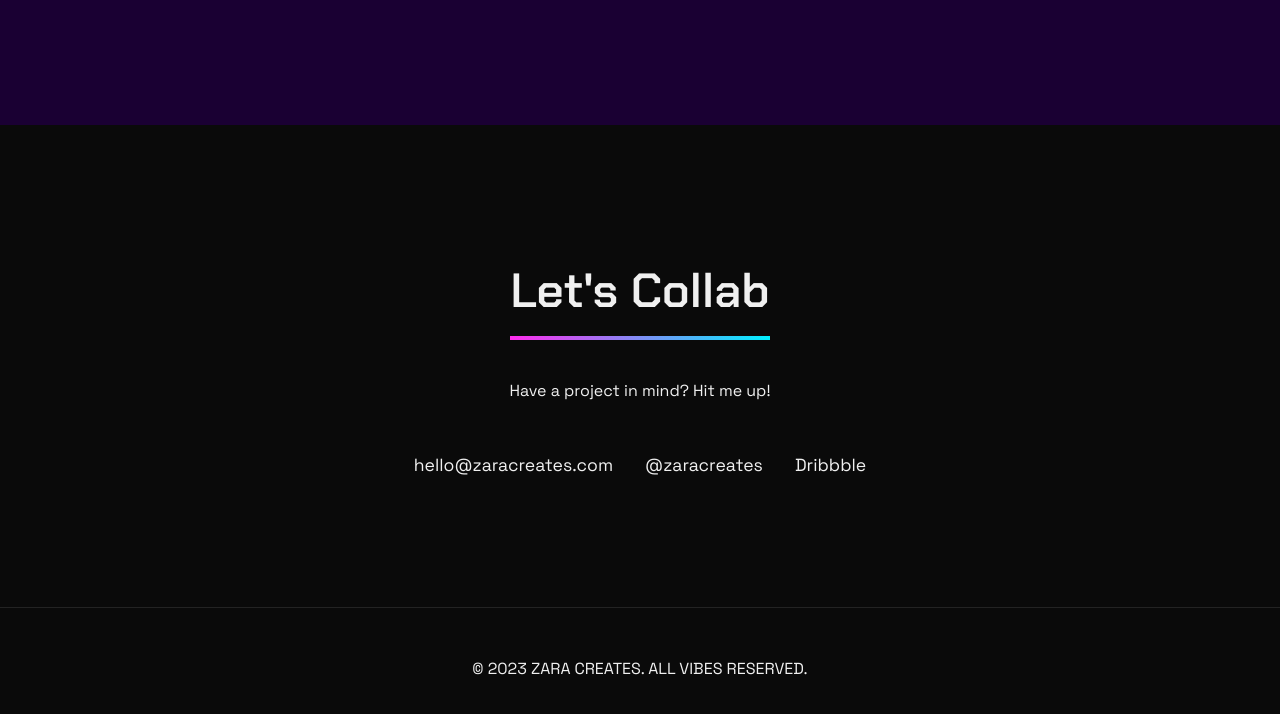
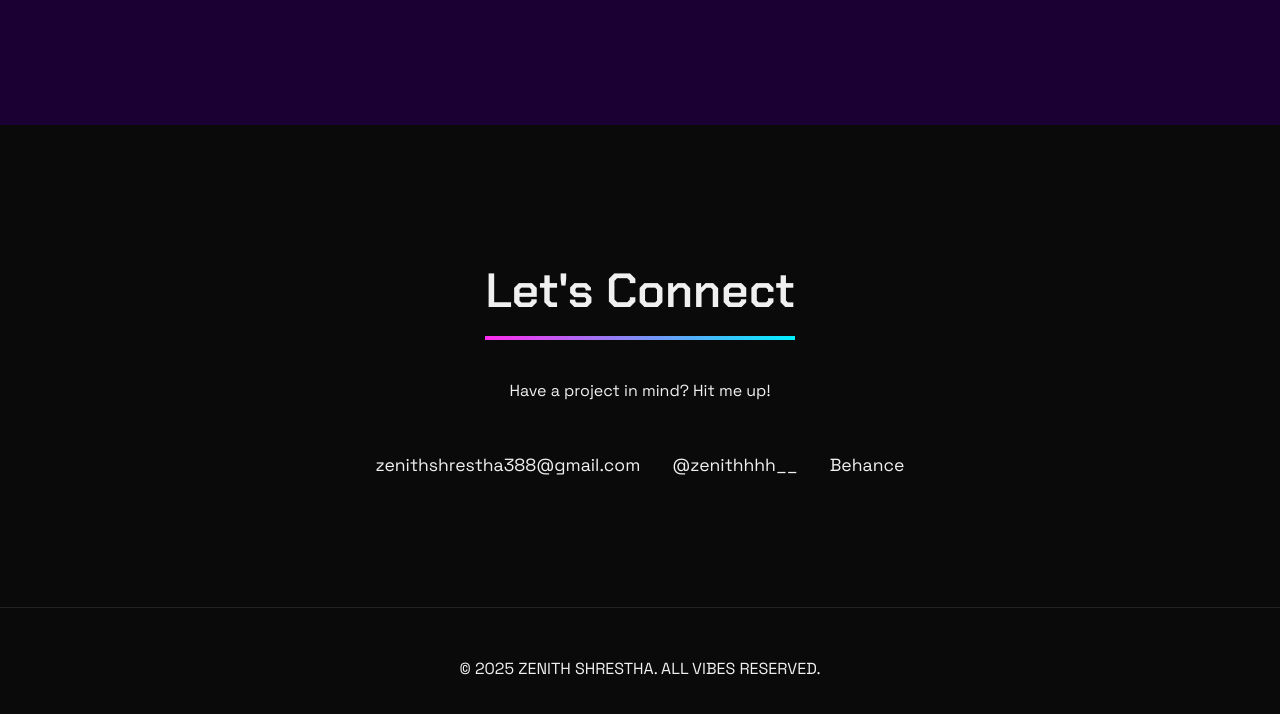
Before and after one commit to ZenithShrestha/zanith-portfolio, a plain HTML site: page index.html in a window 1280 px wide. Shown: the part 2400-3114 px from the top of the page. Drawn offline with nearby package versions, Linux system fonts and the light colour scheme.

Commit message:
Update index.html

```diff
--- a/index.html
+++ b/index.html
@@ -560,23 +560,23 @@
   </section>
 
   <section class="contact" id="contact">
-    <h2 class="section-title animate-in">Let's Collab</h2>
+    <h2 class="section-title animate-in">Let's Connect</h2>
     <p class="animate-in" style="transition-delay: 0.1s">Have a project in mind? Hit me up!</p>
     <div class="contact-links">
-      <a href="mailto:hello@zaracreates.com" class="contact-link animate-in" style="transition-delay: 0.2s">
-        <span>hello@zaracreates.com</span>
+      <a href="mailto:zenithshrestha388@gmail.com" class="contact-link animate-in" style="transition-delay: 0.2s">
+        <span>zenithshrestha388@gmail.com</span>
       </a>
-      <a href="https://instagram.com/zaracreates" class="contact-link animate-in" style="transition-delay: 0.3s">
-        <span>@zaracreates</span>
+      <a href="https://instagram.com/zenithhhh__" class="contact-link animate-in" style="transition-delay: 0.3s">
+        <span>@zenithhhh__</span>
       </a>
-      <a href="https://dribbble.com/zaracreates" class="contact-link animate-in" style="transition-delay: 0.4s">
-        <span>Dribbble</span>
+      <a href="https://www.behance.net/zenithshrestha" class="contact-link animate-in" style="transition-delay: 0.4s">
+        <span>Behance</span>
       </a>
     </div>
   </section>
 
   <footer class="animate-in" style="transition-delay: 0.5s">
-    <p>© 2023 ZARA CREATES. ALL VIBES RESERVED.</p>
+    <p>© 2025 ZENITH SHRESTHA. ALL VIBES RESERVED.</p>
   </footer>
 
   <script>
```
